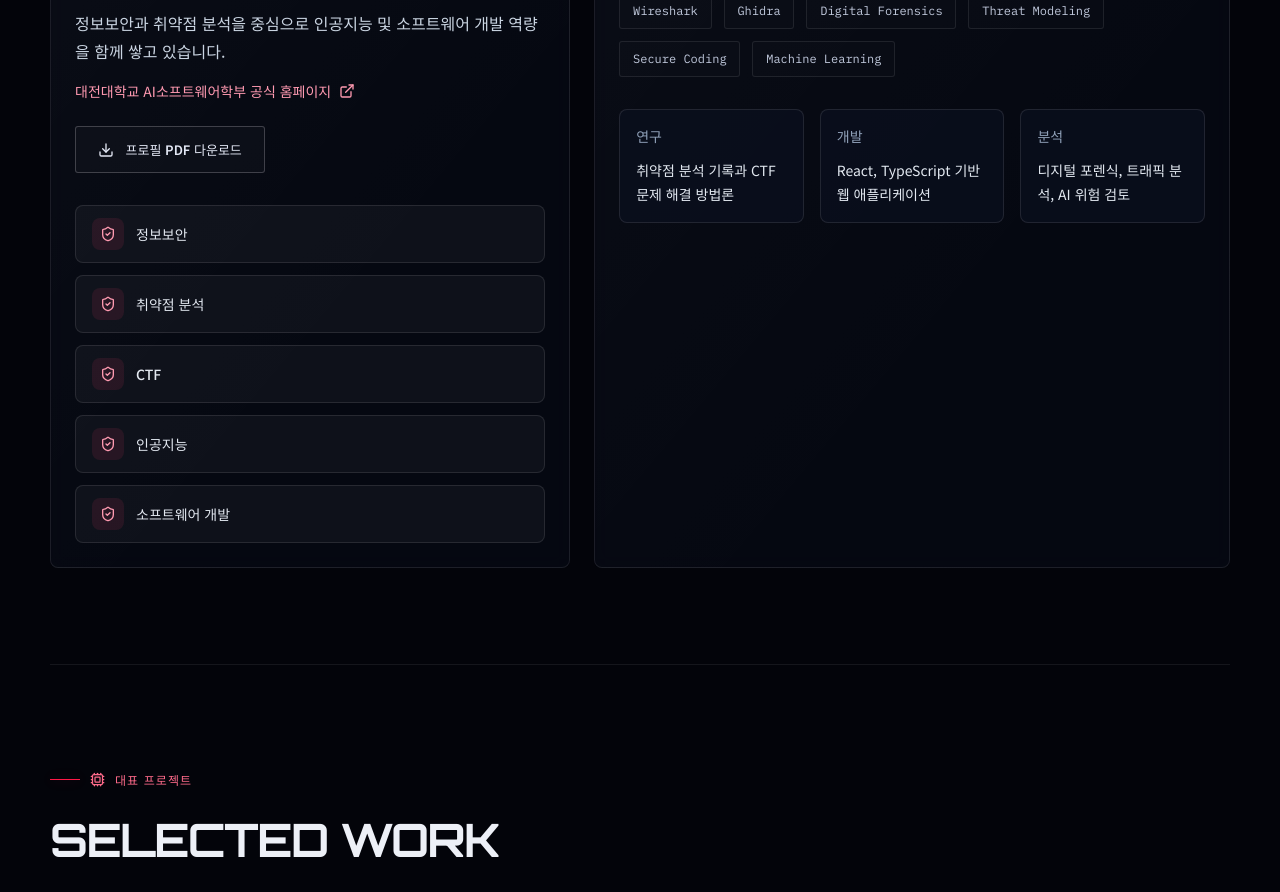
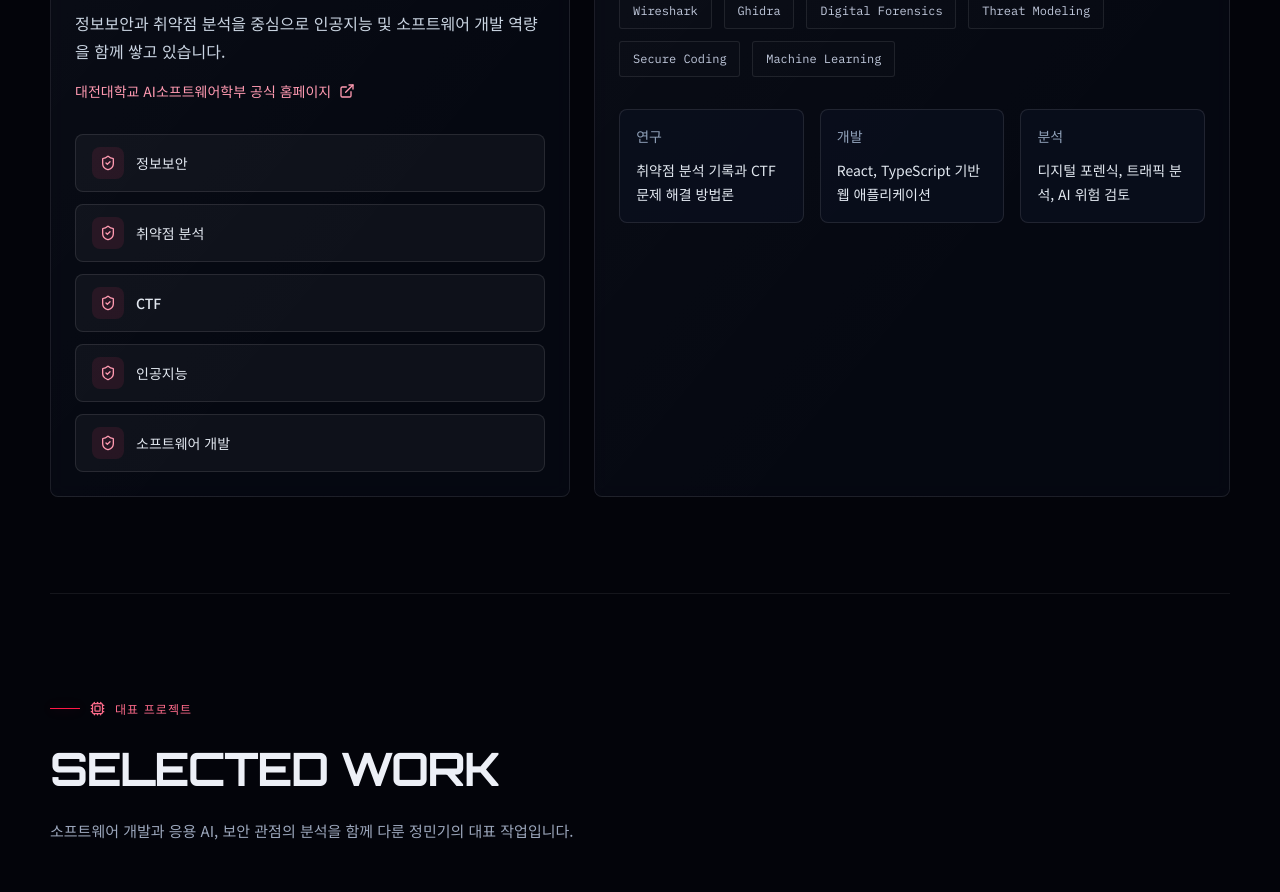
Before and after one commit to jungmingi-lab/morningstarsec.dev, a React (Vite) app: page / in a window 1280 px wide. Shown: the part 1260-2152 px from the top of the page. Built offline with nearby package versions, Linux system fonts and the light colour scheme.

Commit message:
Remove profile PDF download button

```diff
--- a/src/App.tsx
+++ b/src/App.tsx
@@ -6,7 +6,6 @@ import {
   Car,
   Code2,
   Cpu,
-  Download,
   ExternalLink,
   FileText,
   GitBranch,
@@ -553,7 +552,6 @@ function About() {
             대전대학교 AI소프트웨어학부 공식 홈페이지
             <ExternalLink className="size-4" aria-hidden="true" />
           </a>
-          <a className="secondary-btn mt-6" href="/resume-minki-jung.pdf" download><Download className="size-4" aria-hidden="true" /> 프로필 PDF 다운로드</a>
           <div className="mt-8 grid gap-3">
             {interests.map((interest) => (
               <div
```
